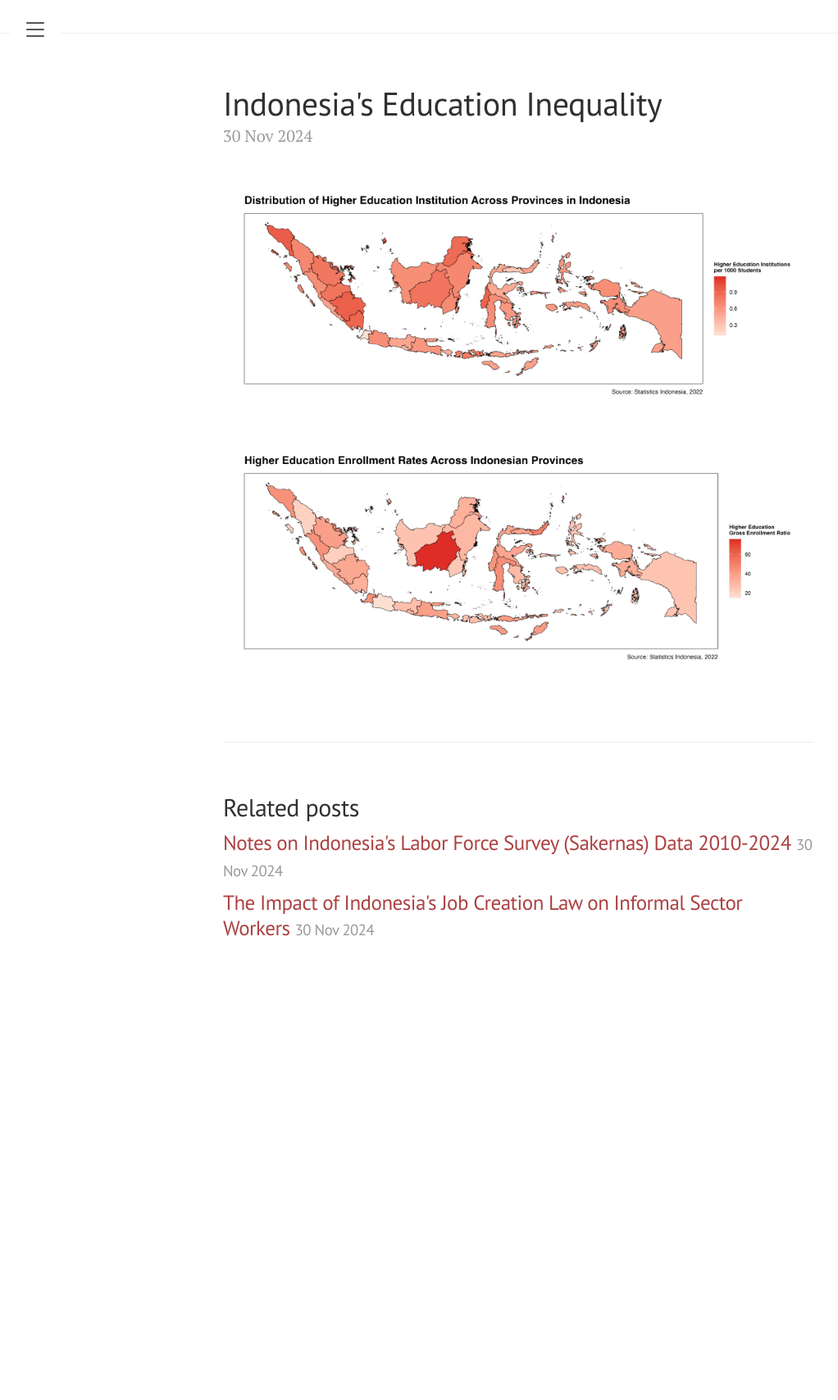
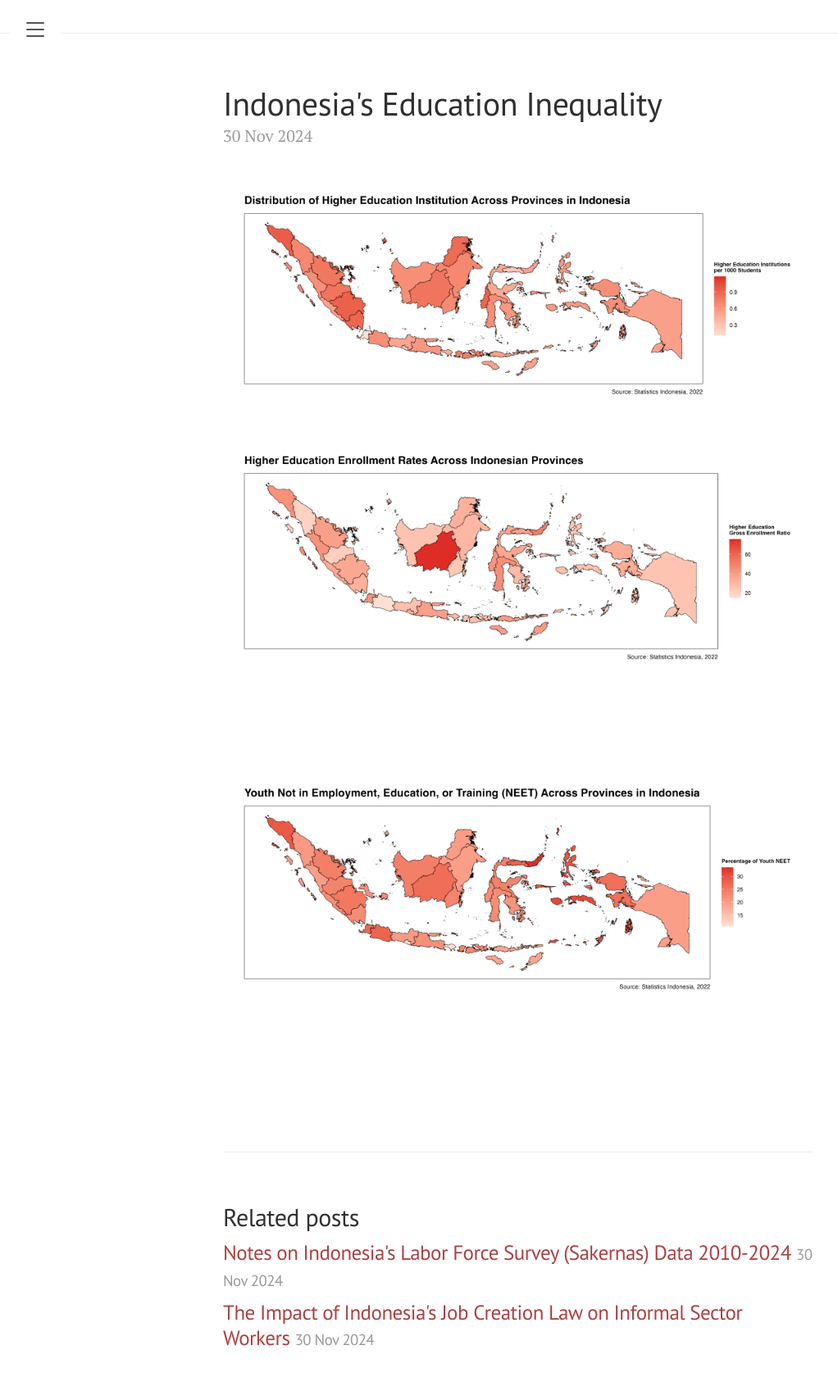
Before and after one commit to wzfirmanto/my-website, a Jekyll site: the page built from _posts/2024-12-4-indo-edu-inequality.md, in a window 1280 px wide. Shown: the whole page at 82% size, without its empty margins (8-1030 px from the left). Built offline with Jekyll 4.4.1, drawn with Linux system fonts in a browser that asks for light colours; before the commit the page ends 1208 px from its top, so only the background shows below that.

Commit message:
Update 2024-12-4-indo-edu-inequality.md

```diff
--- a/_posts/2024-12-4-indo-edu-inequality.md
+++ b/_posts/2024-12-4-indo-edu-inequality.md
@@ -10,3 +10,4 @@ description: Exploratory Data Analysis & Data Visualization using R
 
 ![Distribution of Higer Edu Institutions](/public/images/indonesia_edu_map.png)
 ![Gros Enrollment Rate at Hiher Education](/public/images/indo_highed_GER_map.png)
+![NEET in Indonesia](/public/images/neet_indo_map.png)
```
